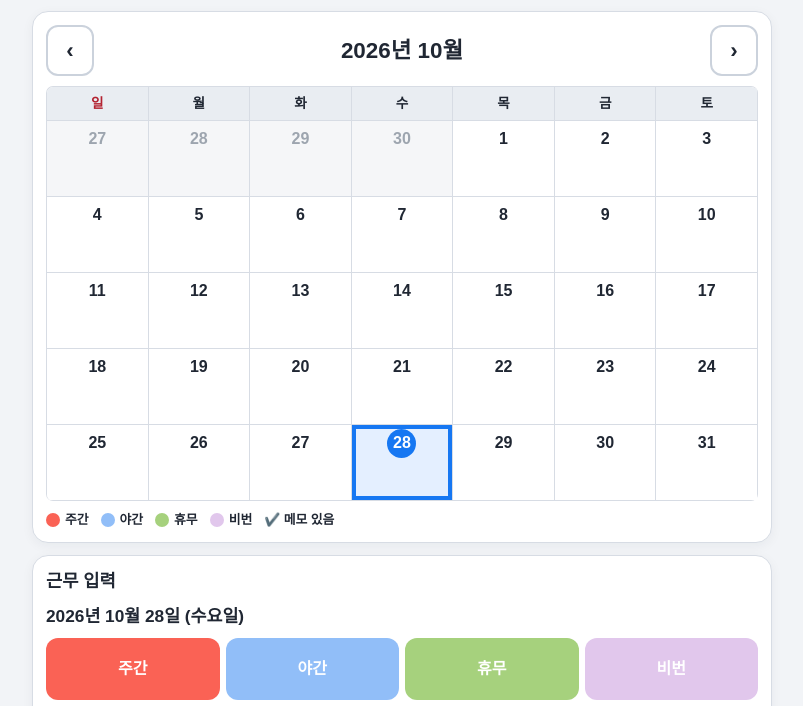
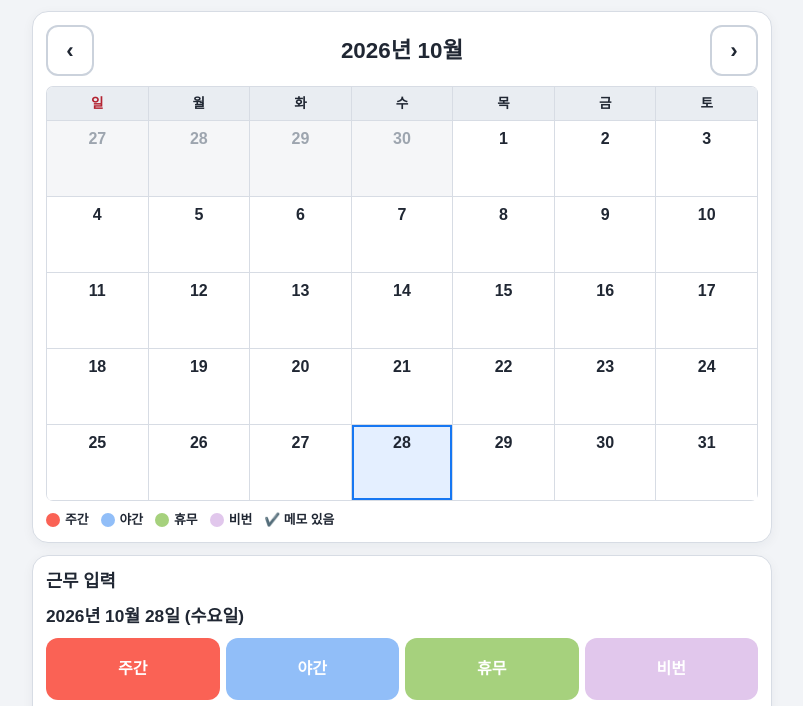
Before and after one commit to doocaten/work-calendar, a plain HTML site: page index.html in a window 1280 px wide. Shown: the part 79-785 px from the top of the page, without its empty margins (238-1041 px from the left). Drawn offline with Linux system fonts and the light colour scheme.

Commit message:
Update index.html

```diff
--- a/index.html
+++ b/index.html
@@ -13,15 +13,15 @@ button{border-radius:12px;font-weight:900}.today,.primary{background:var(--b);co
 .calendar{display:grid;grid-template-columns:repeat(7,minmax(0,1fr));border-top:1px solid #d7dce4;border-left:1px solid #d7dce4;border-radius:7px;overflow:hidden;margin-top:10px}
 .weekday{text-align:center;background:#e9edf2;padding:7px 0;border-right:1px solid #d7dce4;border-bottom:1px solid #d7dce4;font-size:.85rem}.weekday:first-child{color:#b32230}.weekday:last-child{color:#135fc1}
 .day{position:relative;min-width:0;min-height:76px;padding:4px 2px;background:white;border:0;border-right:1px solid #d7dce4;border-bottom:1px solid #d7dce4;border-radius:0;display:flex;align-items:center;flex-direction:column;gap:3px;color:var(--ink)}
-.day.out{background:#f5f6f8;color:#9da5af}.day.sel{background:#e4efff;box-shadow:inset 0 0 0 4px var(--b)}.day.today .num{background:var(--b);color:white;border-radius:50%;min-width:29px;min-height:29px;display:inline-flex;align-items:center;justify-content:center}
+.day.out{background:#f5f6f8;color:#9da5af}.day.sel{background:#e4efff;box-shadow:inset 0 0 0 3px var(--b)}.day.today{box-shadow:inset 0 0 0 2px #1677f2}
+.num-area{display:flex;align-items:center;justify-content:center;gap:4px;width:100%}
 .num{font-size:1rem;line-height:1.8}
+.memo-badge{font-size:11px;color:#1677f2;background:#e4efff;padding:1px 4px;border-radius:4px;font-weight:900}
 .tag{font-size:.8rem;border-radius:50%;width:30px;height:30px;display:inline-flex;align-items:center;justify-content:center;color:#ffffff;font-weight:bold;margin-top:2px}
 .주간{background:#FA6255;color:#ffffff}
 .야간{background:#91BEF8;color:#ffffff}
 .휴무{background:#A6D17D;color:#ffffff}
 .비번{background:#E1C7EC;color:#ffffff}
-.dot{position:absolute;top:4px;right:4px;color:#1677f2;font-size:13px;font-weight:900;font-style:normal}
-.dot::after{content:'✓'}
 .legend{display:flex;flex-wrap:wrap;gap:6px 12px;margin-top:10px;font-size:.8rem}.legend span{display:flex;align-items:center;gap:5px}.legend i{width:14px;height:14px;border-radius:50%}
 h2{font-size:1.1rem;margin:0 0 10px}.selected{font-size:1.08rem;margin-bottom:10px}.shifts{display:grid;grid-template-columns:repeat(4,minmax(0,1fr));gap:6px}.shiftbtn{min-height:62px;border:2px solid transparent;font-size:1rem;color:#ffffff}.shiftbtn[aria-pressed=true]{border-color:#0759c7;box-shadow:inset 0 0 0 2px white}
 .actions{display:grid;grid-template-columns:repeat(2,minmax(0,1fr));gap:8px;margin-top:9px}.help{margin:8px 0 0}
@@ -43,7 +43,7 @@ dialog{border:0;border-radius:16px;width:min(92vw,480px);padding:18px;box-shadow
 <div id="chips" class="chips"></div><div class="cycleadd"><select id="addshift" aria-label="추가할 근무"><option>주간</option><option>야간</option><option>휴무</option><option>비번</option></select><button class="secondary" id="add">순서 추가</button></div>
 <div class="actions"><button class="secondary" id="reset">순서 초기화</button><button class="primary" id="fill">선택일부터<br>자동 채우기</button></div></section>
 <section class="panel"><h2 id="summaryTitle">월별 근무 합계</h2><div class="summary"><div class="countbox"><div class="count" id="c0">0</div><small>주간</small></div><div class="countbox"><div class="count" id="c1">0</div><small>야간</small></div><div class="countbox"><div class="count" id="c2">0</div><small>휴무</small></div><div class="countbox"><div class="count" id="c3">0</div><small>비번</small></div></div>
-<div class="actions"><button class="primary" id="image">근무표 이미지 저장</button><button class="secondary" id="backup">백업 파일 저장</button></div><div class="actions"><button class="secondary" id="restore">백업 파일 복원</button><button class="secondary" id="clearMonth">이번 달 근무 지우기</button></div><input hidden type="file" id="file" accept=".json,application/json"><p class="help">이미지는 사진첩이나 다운로드에 저장해 가족에게 보낼 수 있어요. 백업은 기록을 옮기거나 복구할 때 사용해요.</p></section>
+<div class="actions"><button class="primary" id="image">근무표 이미지 저장</button><button class="secondary" id="backup">백업 파일 저장</button></div><div class="actions"><button class="secondary" id="restore">백업 파일 복원</button><button class="secondary" id="clearMonth">이번 달 근무<br>지우기</button></div><input hidden type="file" id="file" accept=".json,application/json"><p class="help">이미지는 사진첩이나 다운로드에 저장해 가족에게 보낼 수 있어요. 백업은 기록을 옮기거나 복구할 때 사용해요.</p></section>
 <div class="foot">광고 없음 · 회원가입 없음 · 기록은 이 기기에 저장됩니다.</div></main>
 <dialog id="dlg"><h2 id="dtitle">확인</h2><p id="dtext"></p><div class="dlgactions"><button class="secondary" id="dcancel">취소</button><button class="primary" id="dok">확인</button></div></dialog>
 <script>
@@ -62,9 +62,11 @@ let y=view.getFullYear(),m=view.getMonth(), first=new Date(y,m,1), offset=first.
 $('month').textContent=`${y}년 ${m+1}월`;$('summaryTitle').textContent=`${m+1}월 근무 합계`;
 for(let i=0;i<total;i++){let d,out;if(i<offset){d=new Date(y,m-1,prevdays-offset+i+1);out=true}else if(i>=offset+days){d=new Date(y,m+1,i-offset-days+1);out=true}else{d=new Date(y,m,i-offset+1);out=false}
 let k=key(d),b=document.createElement('button');b.type='button';b.className='day'+(out?' out':'')+(k===selected?' sel':'')+(k===today?' today':'');b.setAttribute('aria-label',`${k}${data.shifts[k]?' '+data.shifts[k]:''}${data.memos[k]?' 메모 있음':''}`);
-let n=document.createElement('span');n.className='num';n.textContent=d.getDate();b.append(n);
+let numArea=document.createElement('div');numArea.className='num-area';
+let n=document.createElement('span');n.className='num';n.textContent=d.getDate();numArea.append(n);
+if(data.memos[k]?.trim()){let badge=document.createElement('span');badge.className='memo-badge';badge.textContent='✓';numArea.append(badge)}
+b.append(numArea);
 if(data.shifts[k]){let t=document.createElement('span');t.className='tag '+data.shifts[k];t.textContent=data.shifts[k]==='주간'?'주':(data.shifts[k]==='야간'?'야':(data.shifts[k]==='휴무'?'휴':'비번'));b.append(t)}
-if(data.memos[k]?.trim()){let dot=document.createElement('i');dot.className='dot';b.append(dot)}
 b.onclick=()=>{selected=k;if(out)view=new Date(d.getFullYear(),d.getMonth(),1);render()};cal.append(b)}
 let d=date(selected), wd=['일요일','월요일','화요일','수요일','목요일','금요일','토요일'];$('selected').textContent=`${d.getFullYear()}년 ${d.getMonth()+1}월 ${d.getDate()}일 (${wd[d.getDay()]})`;
 $('memo').value=data.memos[selected]||'';document.querySelectorAll('[data-shift]').forEach(b=>b.setAttribute('aria-pressed',String(data.shifts[selected]===b.dataset.shift)));
```
